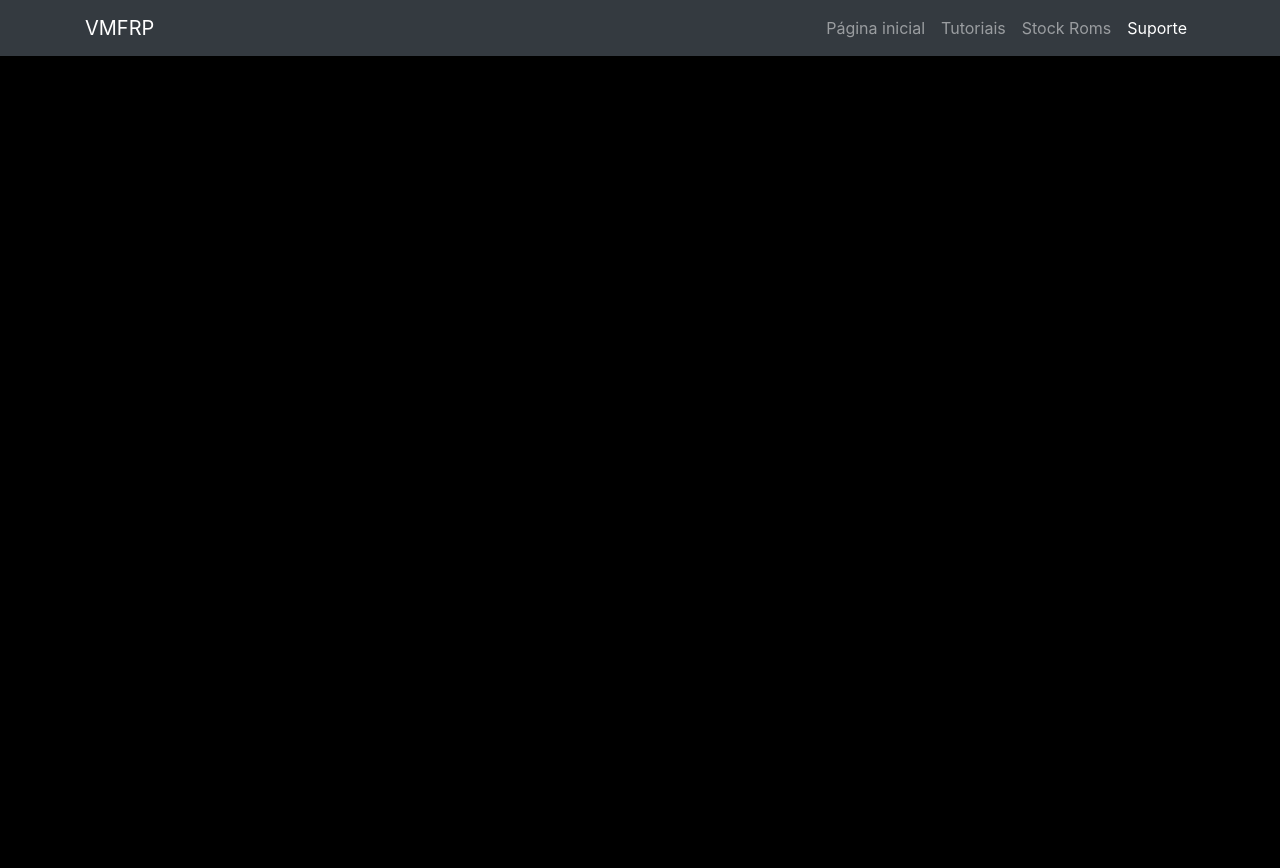
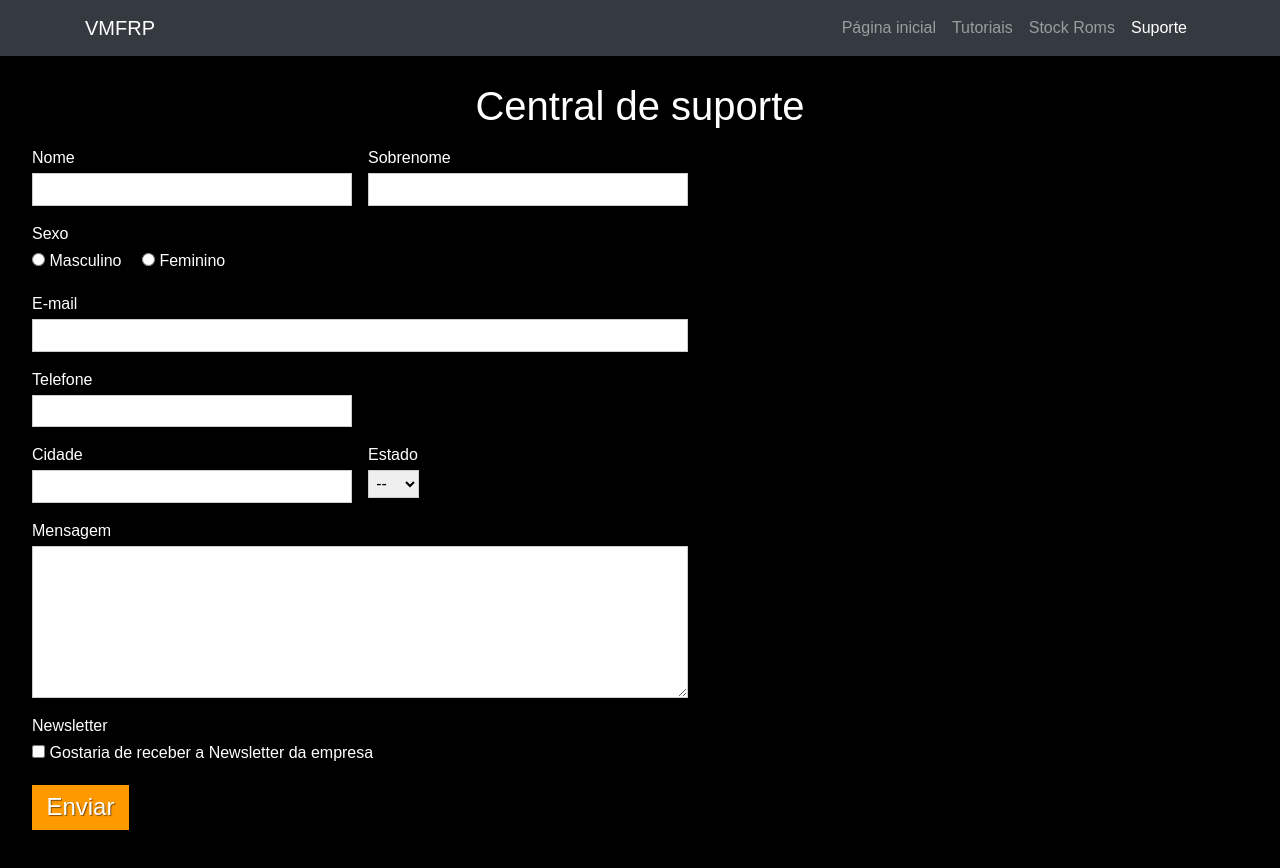
Before and after one commit to crmdevtool/projeto-vmfrp, a plain HTML site: page suporte.html in a window 1280 px wide. Before the commit the page ends 800 px from the top, so only its background shows below. Drawn offline with Linux system fonts and the light colour scheme.

Commit message:
Formulário da central de suporte

```diff
--- /dev/null
+++ b/css/suport.css
@@ -0,0 +1,102 @@
+* {
+	margin: 0;
+	padding: 0;
+}
+
+body {
+  font-family: sans-serif;
+  background-color: #000;
+	padding: 2em;
+}
+
+h1 {
+  margin-bottom: 1rem;
+  margin-top: 50px;
+  color: #fff;
+  text-align: center;
+}
+
+* {
+  margin: 0;
+  padding: 0;
+}
+
+fieldset {
+  border: 0;
+}
+
+body, input, select, textarea, button {
+  font-family: sans-serif;
+  font-size: 1em;
+}
+
+.grupo:before, .grupo:after {
+  content: " ";
+  display: table;
+}
+
+.grupo:after {
+  clear: both;
+}
+
+.campo {
+  margin-bottom: 1em;
+}
+
+.campo label {
+  margin-bottom: 0.2em;
+  color: #fff;
+  display: block;
+}
+
+fieldset.grupo .campo {
+  float:  left;
+  margin-right: 1em;
+}
+
+.campo input[type="text"],
+.campo input[type="email"],
+.campo input[type="url"],
+.campo input[type="tel"],
+.campo select,
+.campo textarea {
+  padding: 0.2em;
+  border: 1px solid #CCC;
+  box-shadow: 2px 2px 2px rgba(0,0,0,0.2);
+  display: block;
+}
+
+.campo select option {
+  padding-right: 1em;
+}
+
+.campo input:focus, .campo select:focus, .campo textarea:focus {
+  background: #FFC;
+}
+
+.campo label.checkbox {
+  color: #fff;
+  display: inline-block;
+  margin-right: 1em;
+}
+
+.botao {
+  font-size: 1.5em;
+  background: #F90;
+  border: 0;
+  margin-bottom: 1em;
+  color: #FFF;
+  padding: 0.2em 0.6em;
+  box-shadow: 2px 2px 2px rgba(0,0,0,0.2);
+  text-shadow: 1px 1px 1px rgba(0,0,0,0.5);
+}
+
+.botao:hover {
+  background: #FB0;
+  box-shadow: inset 2px 2px 2px rgba(0,0,0,0.2);
+  text-shadow: none;
+}
+
+.botao, select, label.checkbox {
+  cursor: pointer;
+}
--- a/suporte.html
+++ b/suporte.html
@@ -10,7 +10,7 @@
    <link href="/vendor/bootstrap/css/bootstrap.min.css" rel="stylesheet">
 
    <!-- Custom styles for this template -->
-   <link href="/css/heroic-features.css" rel="stylesheet">
+   <link href="/css/suport.css" rel="stylesheet">
 
   <title>VMFRP - Suporte</title>
 </head>
@@ -44,8 +44,72 @@
     </div>
   </nav>
 
-    <img class="manutencao" src="/assets/manutenção.png" alt="manutenção">
-    <img class="manutencao" src="/assets/mensagem_manutenção.gif" alt="manutenção">
+  <h1>Central de suporte</h1>
+
+<form action="#" method="post">
+<fieldset>
+
+	<fieldset class="grupo">
+		<div class="campo">
+			<label for="nome">Nome</label>
+			<input type="text" id="nome" name="nome" style="width: 20em" value="" />
+		</div>
+		<div class="campo">
+			<label for="snome">Sobrenome</label>
+			<input type="text" id="snome" name="snome" style="width: 20em" value="" />
+		</div>
+	</fieldset>
+
+	<div class="campo">
+		<label>Sexo</label>
+		<label class="checkbox">
+			<input type="radio" name="sexo" value="masculino"> Masculino
+		</label>
+		<label class="checkbox">
+			<input type="radio" name="sexo" value="feminino"> Feminino
+		</label>
+	</div>
+
+	<div class="campo">
+		<label for="email">E-mail</label>
+		<input type="text" id="email" name="email" style="width: 41em" value="" />
+	</div>
+
+	<div class="campo">
+		<label for="telefone">Telefone</label>
+		<input type="text" id="telefone" name="telefone" style="width: 20em"  value="" />
+	</div>
+
+	<fieldset class="grupo">
+		<div class="campo">
+			<label for="cidade">Cidade</label>
+			<input type="text" id="cidade" name="cidade" style="width: 20em" value="" />
+		</div>
+		<div class="campo">
+			<label for="estado">Estado</label>
+			<select name="estado" id="estado">
+				<option value="">--</option>
+				<option value="PR">PR</option>
+			</select>
+		</div>
+	</fieldset>
+
+	<div class="campo">
+		<label for="mensagem">Mensagem</label>
+		<textarea rows="6" style="width: 41em" id="mensagem" name="mensagem"></textarea>
+	</div>
+
+	<div class="campo">
+		<label>Newsletter</label>
+		<label class="checkbox">
+			<input type="checkbox" name="newsletter" value="1"> Gostaria de receber a Newsletter da empresa
+		</label>
+	</div>
+
+	<button class="botao submit" type="submit" name="submit">Enviar</button>
+
+</fieldset>
+</form>
 
     <!-- Bootstrap core JavaScript -->
     <script src="vendor/jquery/jquery.min.js"></script>
```
